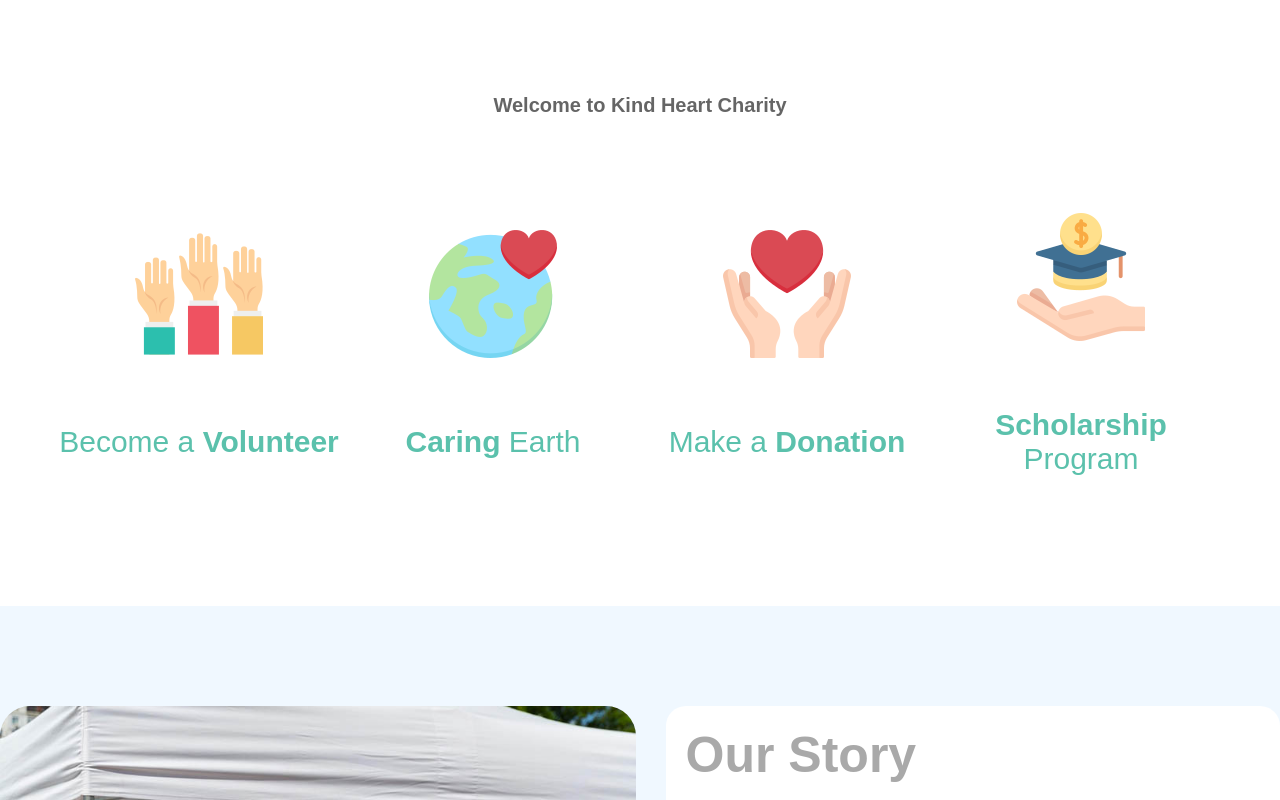
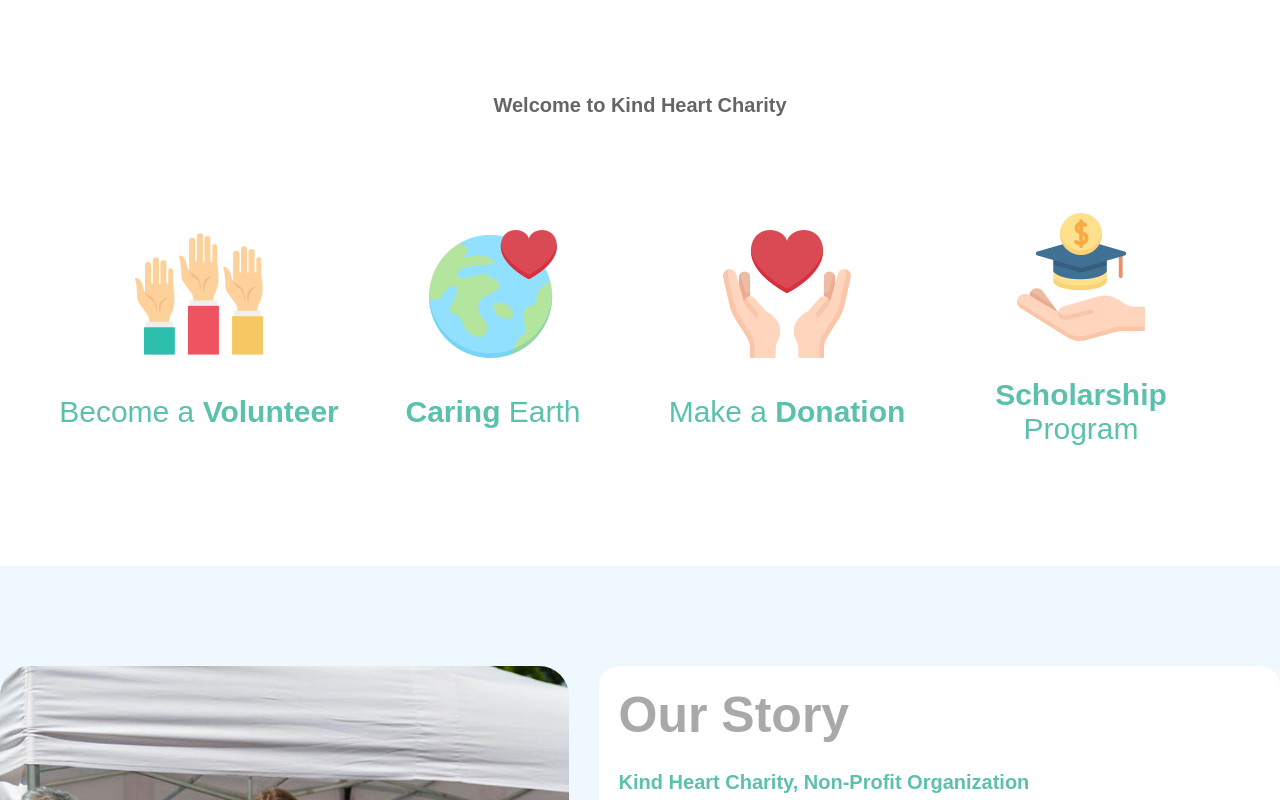
Before and after one commit to priyarana10/blink, a React (Vite) app in the folder blink/: page / in a window 1280 px wide. Shown: the part 760-1560 px from the top of the page. Built offline with nearby package versions, Linux system fonts and the light colour scheme.

Commit message:
COMMITED

```diff
--- a/blink/src/assets/About/About.css
+++ b/blink/src/assets/About/About.css
@@ -39,9 +39,6 @@
     align-items: center;
     width: 100%;
     line-height: 1;
-    /* vertical-align: middle; */
-    /* justify-content: center; */
-
 }
 
 .one1{
@@ -55,20 +52,14 @@
     color: rgb(91, 193, 172);
     font-size: 40px;
     text-align: left;
-    /* padding: 30px; */
-    /* margin-top: 2px; */
 }
 .num1{
     font-size: 16px;
     font-weight: 300;
-    /* text-align: left; */
-    /* padding: 40px; */
-    /* text-align: center; */
 }
 .secondline{
     color:rgb(91, 193, 172) ;
     font-size: 20px;
-    /* line-height: 0.20; */
 }
 .heading{
     color: darkgrey;
@@ -77,10 +68,9 @@
 .head2{
     color: rgb(91, 193, 172);
     font-size: 30px;
-    /* line-height: 0.20;  */
 }
 .para{
-    font-size: 16px;
+    font-size: 20px;
     letter-spacing: 0.75;
 }
 .ull{
--- a/blink/src/assets/Causes/Causes.css
+++ b/blink/src/assets/Causes/Causes.css
@@ -6,7 +6,7 @@
 }
 .center{
     display: flex;
-    gap: 40px;
+    gap: 30px;
     max-width: 1400px;
     margin: 0 auto;
 }
@@ -65,8 +65,8 @@
     width: 100%;
 }
 .grap{
-    font-size: 20px;
-    line-height: 1;
+    font-size: 18px;
+    /* line-height: 1; */
 }
 .rates{
     display: flex;
--- a/blink/src/assets/Transition cards/Cards.css
+++ b/blink/src/assets/Transition cards/Cards.css
@@ -12,8 +12,11 @@
 .card1:hover{
    box-shadow: 0px 10px 20px grey;
    border-radius: 30px;
+   /* margin-top: 10px; */
    /* width: 350px; */
    align-items: center;
+   transform: scale(1.1);
+   /* transition: transform .2s; */
 
 }
 .cards{
@@ -26,10 +29,12 @@
 .text{
     font-size: 30px;
     text-align: center;
-    align-items: center;
-    /* letter-spacing: 0.3px; */
-    transition: all 0.5s;
+   /* margin-bottom: 50px; */
+    transition: all .2s;
     color: rgb(91, 193, 172);
+}
+.text:hover{
+  /* transform: scale(0.90); */
 }
 .imgs{
     padding: 33px;
@@ -37,9 +42,13 @@
     margin-top: 50px;
     margin-left: 50px;
     margin-right: 50px;
+    transition: transform .2s;
+
 }
 .card1{
-    width: 300px;
+  /* width: 300px; */
+    text-align: center;
+    transition: all o.2s ease;
     align-items: center;
     cursor: pointer;
 }
--- a/blink/src/index.css
+++ b/blink/src/index.css
@@ -55,3 +55,8 @@ h4.lin3{
     margin: 0;
     padding: 0;
 }
+p.text{
+    margin: 0;
+    padding: 0;
+    margin-bottom: 20px;
+}
```
